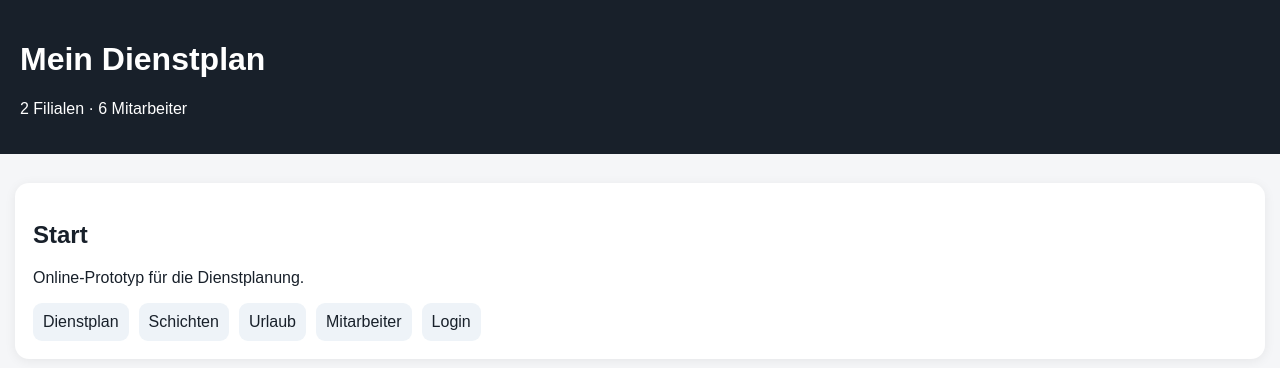
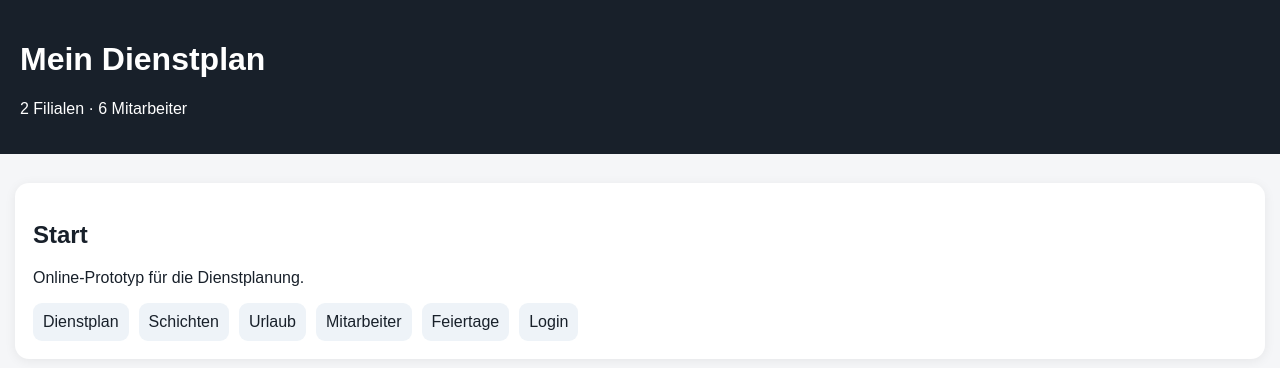
Before and after one commit to Lippi1975/Dienstplan-2, a Next.js app: page / in a window 1280 px wide. Shown: the top 368 px of the page. Built offline with nearby package versions, Linux system fonts and the light colour scheme.

Commit message:
Update page.tsx

```diff
--- a/app/page.tsx
+++ b/app/page.tsx
@@ -23,6 +23,9 @@ export default function Home(){
           <Link href="/mitarbeiter">Mitarbeiter
           </Link>
 
+          <Link href="/feiertage">Feiertage
+          </Link>
+
           <Link href="/login">Login
           </Link>
         </div>
```
